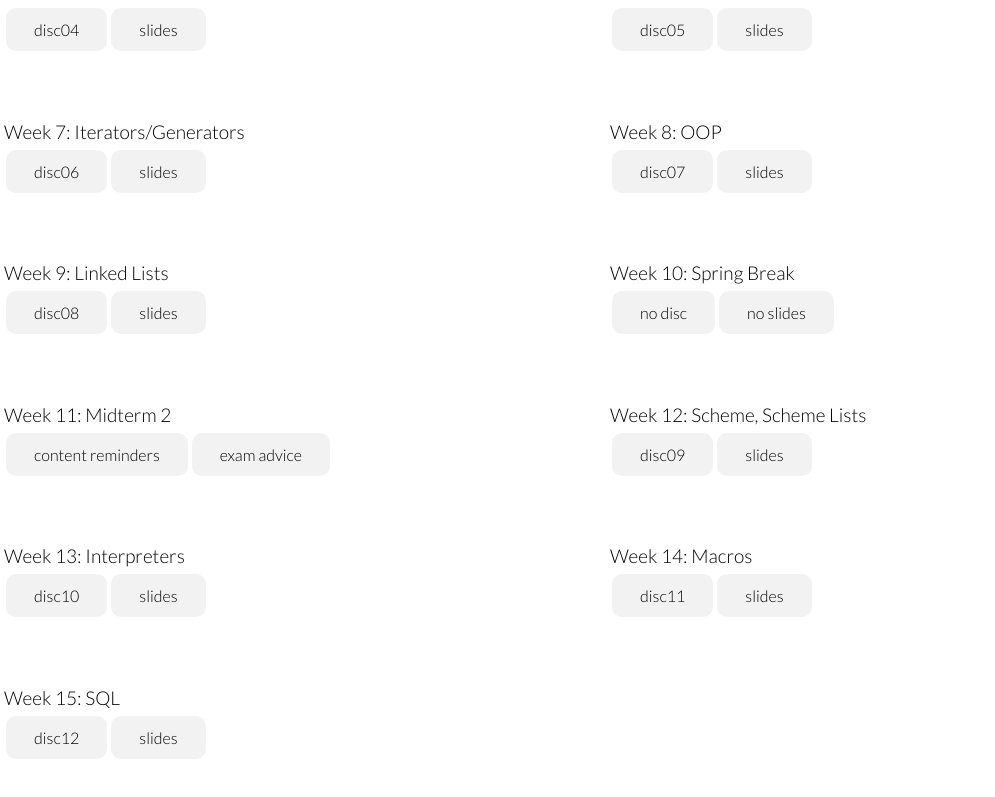
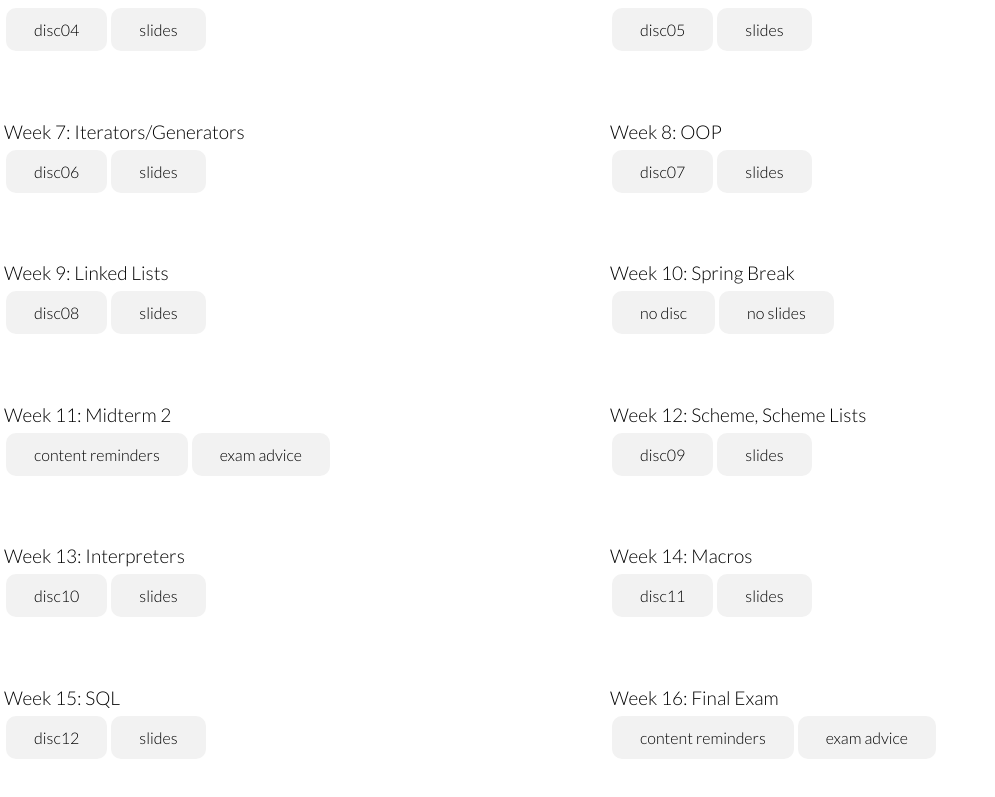
Before and after one commit to priya0004/teaching, a React (Create React App) app: page / in a window 1280 px wide. Shown: the part 1623-2420 px from the top of the page, without its empty margins (0-995 px from the left). Built offline with nearby package versions, Linux system fonts and the light colour scheme.

Commit message:
[sp25] final exam tips + reminders

```diff
--- a/src/content.js
+++ b/src/content.js
@@ -220,6 +220,15 @@ function content() {
                                     slides
                                 </a>
                             </div>
+                            <div className='ind-disc-container'>
+                                <p> Week 16: Final Exam </p>
+                                <a className='button' target='_blank' rel='noreferrer noopener' href='https://docs.google.com/presentation/d/1fVlpz6yA5ccRnGX4LuinxHakRs0rYo2fB7vHTlkkYQk/edit?usp=sharing'>
+                                    content reminders
+                                </a>
+                                <a className='button' target='_blank' rel='noreferrer noopener' href='https://docs.google.com/document/d/1WA0BF9DjN6DpEh-FHuuBKKWaRCUJEN-OTbpWkEjAfHw/edit?usp=sharing'>
+                                    exam advice
+                                </a>
+                            </div>
                         </div>
                     </div>
                 </div>
```
